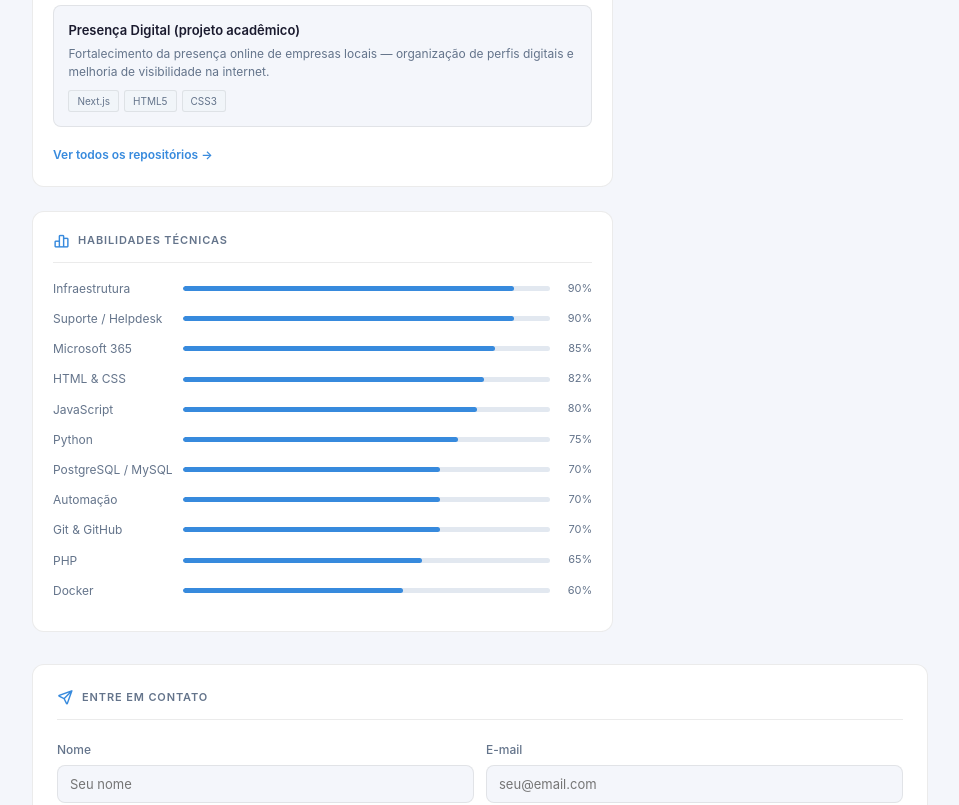
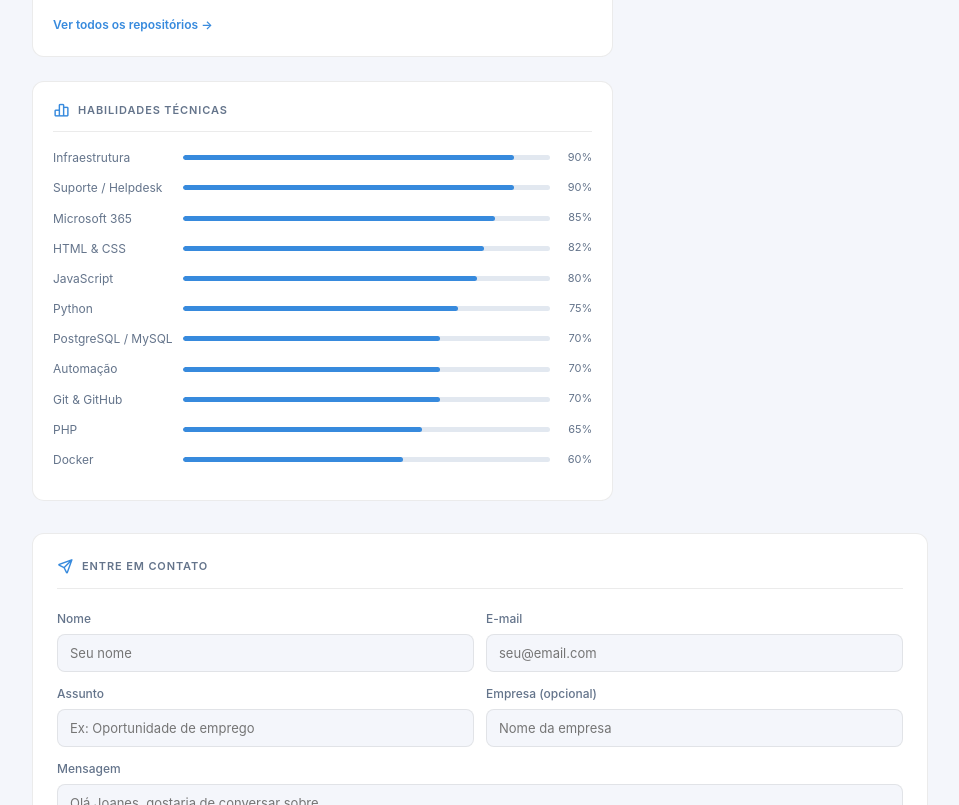
Before and after one commit to Henriquewalker31/henriquewalker31.github.io, a plain HTML site: page index.html in a window 1280 px wide. Shown: the part 2042-2847 px from the top of the page, without its empty margins (160-1119 px from the left). Drawn offline with nearby package versions, Linux system fonts and the light colour scheme.

Commit message:
chore: remove projeto de presenca digital do portfolio

```diff
--- a/index.html
+++ b/index.html
@@ -465,14 +465,6 @@
           </div>
         </div>
 
-        <div class="project-item">
-          <div class="project-name">Presença Digital (projeto acadêmico)</div>
-          <div class="project-desc">Fortalecimento da presença online de empresas locais — organização de perfis digitais e melhoria de visibilidade na internet.</div>
-          <div class="project-stack">
-            <span class="tag">Next.js</span><span class="tag">HTML5</span><span class="tag">CSS3</span>
-          </div>
-        </div>
-
         <a class="project-more" href="https://github.com/Henriquewalker31?tab=repositories" target="_blank" rel="noopener noreferrer">Ver todos os repositórios →</a>
       </div>
 
```
